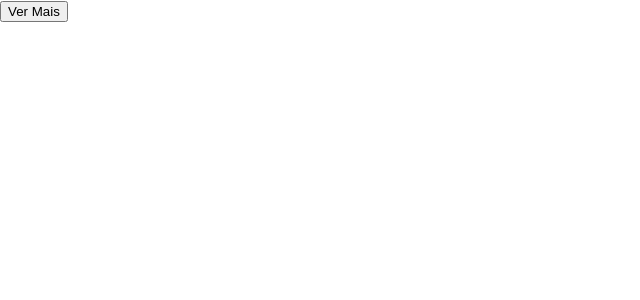
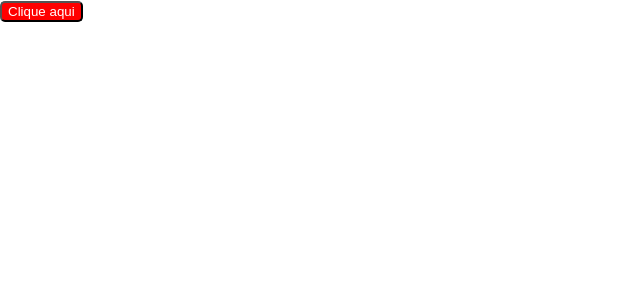
Before and after one commit to Washington95/projetos_react, a React (Vite) app in the folder react-vite/: page / in a window 1280 px wide. Shown: the top 300 px of the page, without its empty margins (0-640 px from the left). Built offline with nearby package versions, Linux system fonts and the light colour scheme.

Commit message:
Estilizando inline

```diff
--- a/react-vite/src/App.tsx
+++ b/react-vite/src/App.tsx
@@ -1,24 +1,13 @@
-import { useState } from "react";
-
 
 const App = () =>{
-  const [show, setshow] = useState(false);
-
-  const mostrar = () =>{
-    setshow( !show );
-  }
-
 
   return(
     <div>
-      <button onClick={mostrar}>{show ? 'Ver Menos' : 'Ver Mais'}</button>
-
-      {show  &&
-        <div>
-          <p>Lorem ipsum dolor sit amet consectetur adipisicing elit. Omnis inventore at reprehenderit magnam cupiditate rerum iste! Ex, minima iste optio, enim quis, asperiores nihil eius quas ipsa earum saepe unde?</p>
-        </div>
-      }
-
+      <button style={{
+        backgroundColor: 'red',
+        color: 'white',
+        borderRadius:'5px'
+      }}>Clique aqui</button>
 
     </div>
 
```
